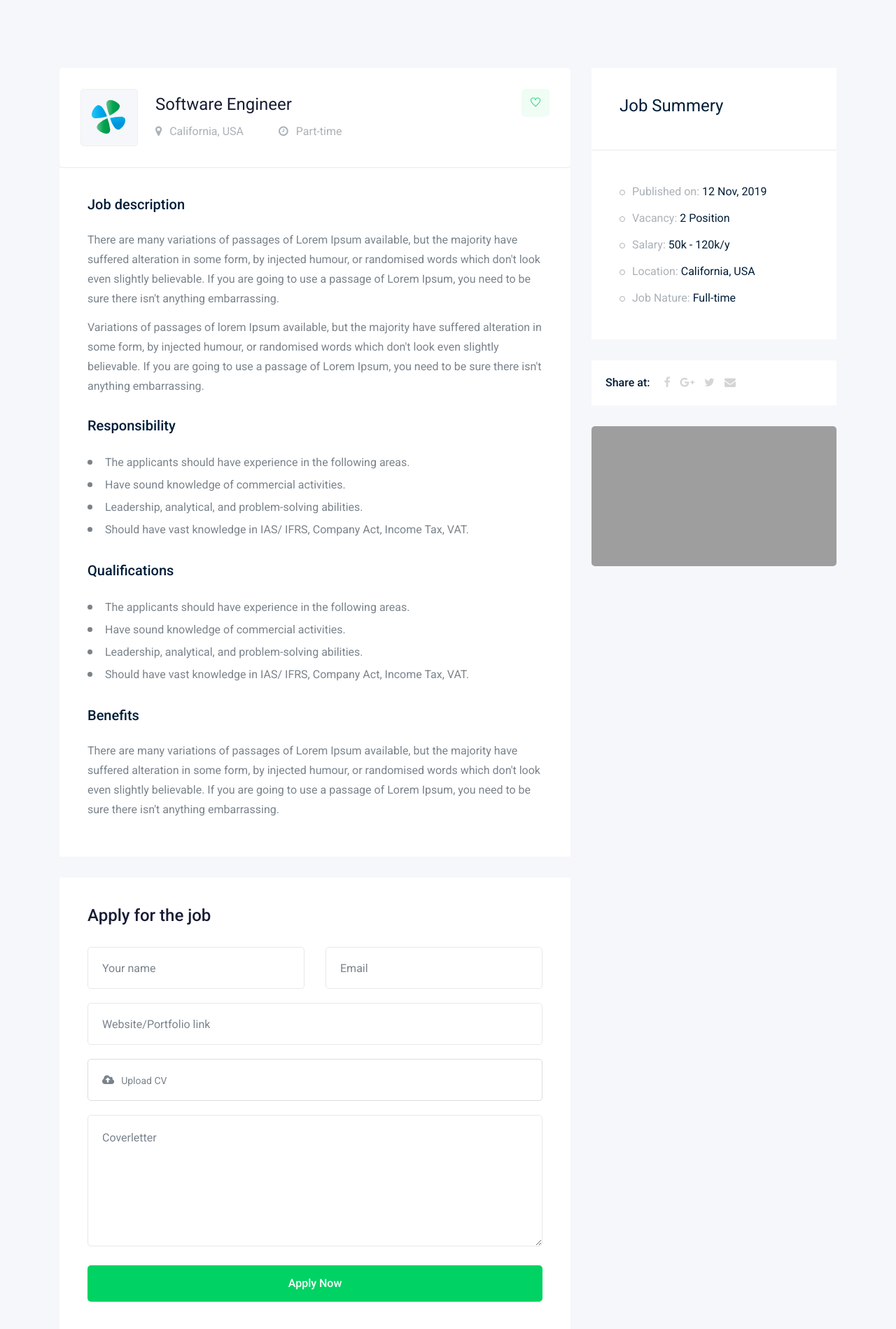
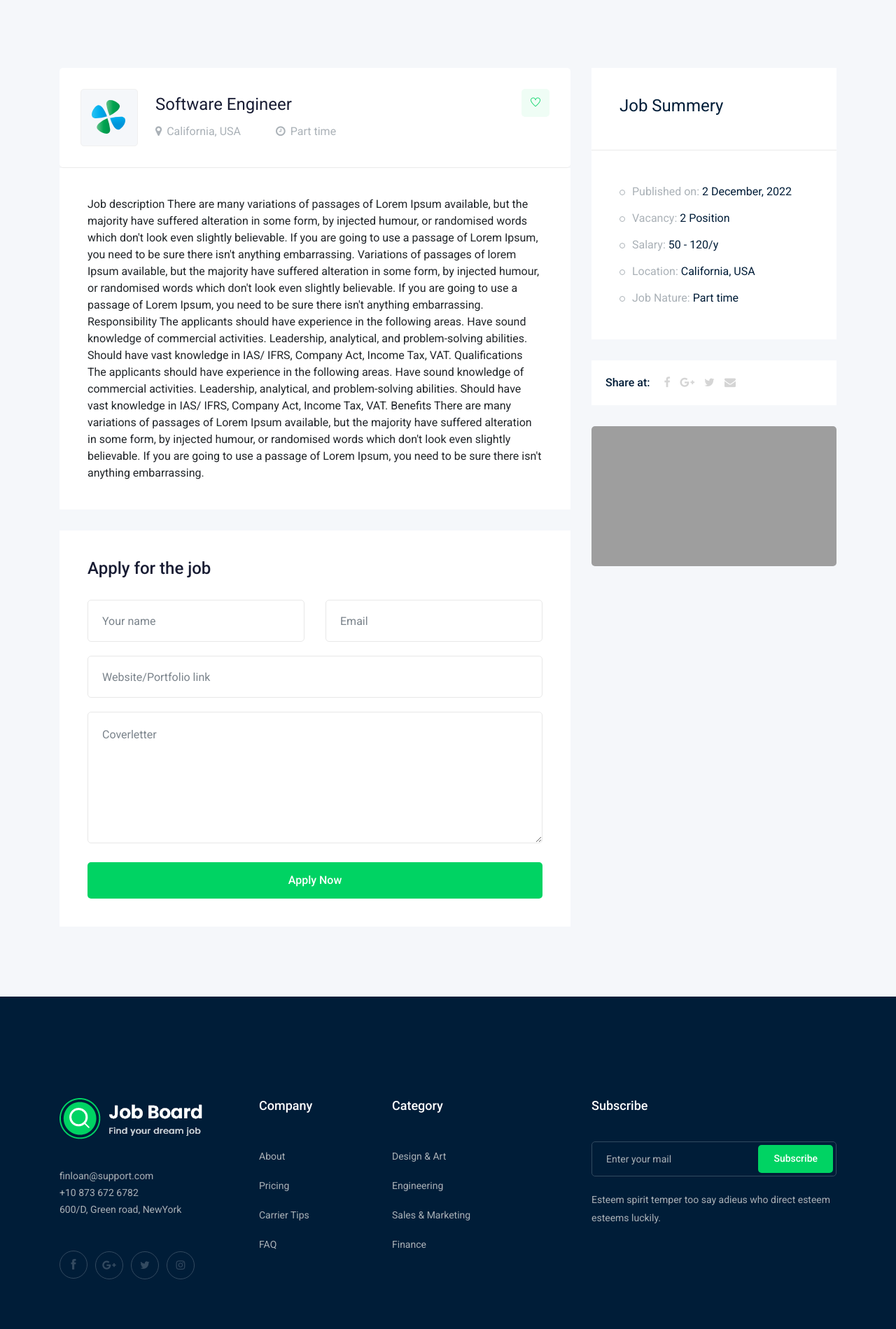
Before and after one commit to KarataevForever/Job-board, a PHP site: page /job_details.php?id=1 in a window 1280 px wide. Shown: the part 354-2253 px from the top of the page at 70% size. Run offline with PHP 8.4, Linux system fonts and the light colour scheme; data comes from the database, SQL or seed files in the repository; a map, chart or similar area stays blank; some libraries are stand-ins or nearby versions; grey boxes are pictures that could not be loaded.

Commit message:
all done

```diff
--- a/parts/job_list.php
+++ b/parts/job_list.php
@@ -19,7 +19,7 @@
         <div class="jobs_right">
             <div class="apply_now">
                 <a class="heart_mark" href="#"> <i class="ti-heart"></i> </a>
-                <a href="job_details.php?id=<?=$job['id']?>" class="boxed-btn3">Apply Now</a>
+                <a href="job_details.php?id=<?=$job['jobs_id']?>" class="boxed-btn3">Apply Now</a>
             </div>
             <div class="date">
                 <p>Date line: <?=date( "j F, Y" , strtotime($job['published']) )?></p>
--- a/www/job_details.php
+++ b/www/job_details.php
@@ -1,3 +1,25 @@
+<?php
+    /** @var $db pdo*/
+    $db = require $_SERVER['DOCUMENT_ROOT'] . '/common/db.php';
+
+    $job_id = $_GET['id'];
+
+    $job_info = $db->query("SELECT published,
+                                            vacancy_tally,
+                                            salary_from,
+                                            salary_to,
+                                            city.citys as city,
+                                            country.countries as country,
+                                            job_nature.job_natures as job_nature,
+                                            description,
+                                            title
+                                    FROM jobs
+                                    JOIN city ON jobs.city = city.id
+                                    JOIN country ON city.id = country.id
+                                    JOIN job_nature ON job_nature.id = jobs.job_nature
+                                    WHERE jobs.id = {$job_id}")->fetch(PDO::FETCH_ASSOC);
+    $date = date( "j F, Y", strtotime( $job_info['published'] ) );
+?>
 <!doctype html>
 <html class="no-js" lang="zxx">
 
@@ -76,7 +98,7 @@
             <div class="row">
                 <div class="col-xl-12">
                     <div class="bradcam_text">
-                        <h3>Software Engineer</h3>
+                        <h3><?=$job_info['title']?></h3>
                     </div>
                 </div>
             </div>
@@ -95,13 +117,13 @@
                                     <img src="img/svg_icon/1.svg" alt="">
                                 </div>
                                 <div class="jobs_conetent">
-                                    <a href="#"><h4>Software Engineer</h4></a>
+                                    <a href="#"><h4><?=$job_info['title']?></h4></a>
                                     <div class="links_locat d-flex align-items-center">
                                         <div class="location">
-                                            <p> <i class="fa fa-map-marker"></i> California, USA</p>
+                                            <p> <i class="fa fa-map-marker"></i><?=$job_info['city']?>, <?=$job_info['country']?></p>
                                         </div>
                                         <div class="location">
-                                            <p> <i class="fa fa-clock-o"></i> Part-time</p>
+                                            <p> <i class="fa fa-clock-o"></i><?=$job_info['job_nature']?></p>
                                         </div>
                                     </div>
                                 </div>
@@ -114,74 +136,36 @@
                         </div>
                     </div>
                     <div class="descript_wrap white-bg">
-                        <div class="single_wrap">
-                            <h4>Job description</h4>
-                            <p>There are many variations of passages of Lorem Ipsum available, but the majority have suffered alteration in some form, by injected humour, or randomised words which don't look even slightly believable. If you are going to use a passage of Lorem Ipsum, you need to be sure there isn't anything embarrassing.</p>
-                            <p>Variations of passages of lorem Ipsum available, but the majority have suffered alteration in some form, by injected humour, or randomised words which don't look even slightly believable. If you are going to use a passage of Lorem Ipsum, you need to be sure there isn't anything embarrassing.</p>
-                        </div>
-                        <div class="single_wrap">
-                            <h4>Responsibility</h4>
-                            <ul>
-                                <li>The applicants should have experience in the following areas.
-                                </li>
-                                <li>Have sound knowledge of commercial activities.</li>
-                                <li>Leadership, analytical, and problem-solving abilities.</li>
-                                <li>Should have vast knowledge in IAS/ IFRS, Company Act, Income Tax, VAT.</li>
-                            </ul>
-                        </div>
-                        <div class="single_wrap">
-                            <h4>Qualifications</h4>
-                            <ul>
-                                <li>The applicants should have experience in the following areas.
-                                </li>
-                                <li>Have sound knowledge of commercial activities.</li>
-                                <li>Leadership, analytical, and problem-solving abilities.</li>
-                                <li>Should have vast knowledge in IAS/ IFRS, Company Act, Income Tax, VAT.</li>
-                            </ul>
-                        </div>
-                        <div class="single_wrap">
-                            <h4>Benefits</h4>
-                            <p>There are many variations of passages of Lorem Ipsum available, but the majority have suffered alteration in some form, by injected humour, or randomised words which don't look even slightly believable. If you are going to use a passage of Lorem Ipsum, you need to be sure there isn't anything embarrassing.</p>
-                        </div>
+                        <?=$job_info['description']?>
                     </div>
                     <div class="apply_job_form white-bg">
                         <h4>Apply for the job</h4>
-                        <form action="#">
+                        <form action="/app/job_form_handler.php" method="post">
                             <div class="row">
                                 <div class="col-md-6">
                                     <div class="input_field">
-                                        <input type="text" placeholder="Your name">
+                                        <input type="text" name="name" placeholder="Your name">
                                     </div>
                                 </div>
                                 <div class="col-md-6">
                                     <div class="input_field">
-                                        <input type="text" placeholder="Email">
+                                        <input type="text" name="email" placeholder="Email">
                                     </div>
                                 </div>
                                 <div class="col-md-12">
                                     <div class="input_field">
-                                        <input type="text" placeholder="Website/Portfolio link">
+                                        <input type="text" name="portfolio" placeholder="Website/Portfolio link">
                                     </div>
                                 </div>
-                                <div class="col-md-12">
-                                    <div class="input-group">
-                                        <div class="input-group-prepend">
-                                          <button type="button" id="inputGroupFileAddon03"><i class="fa fa-cloud-upload" aria-hidden="true"></i>
-                                          </button>
-                                        </div>
-                                        <div class="custom-file">
-                                          <input type="file" class="custom-file-input" id="inputGroupFile03" aria-describedby="inputGroupFileAddon03">
-                                          <label class="custom-file-label" for="inputGroupFile03">Upload CV</label>
-                                        </div>
-                                      </div>
-                                </div>
+
                                 <div class="col-md-12">
                                     <div class="input_field">
-                                        <textarea name="#" id="" cols="30" rows="10" placeholder="Coverletter"></textarea>
+                                        <textarea name="#" id="" cols="30" rows="10" name="coverletter" placeholder="Coverletter"></textarea>
                                     </div>
                                 </div>
                                 <div class="col-md-12">
                                     <div class="submit_btn">
+                                        <input type="hidden" name="title" value="<?=$job_info['title']?>">
                                         <button class="boxed-btn3 w-100" type="submit">Apply Now</button>
                                     </div>
                                 </div>
@@ -196,11 +180,11 @@
                         </div>
                         <div class="job_content">
                             <ul>
-                                <li>Published on: <span>12 Nov, 2019</span></li>
-                                <li>Vacancy: <span>2 Position</span></li>
-                                <li>Salary: <span>50k - 120k/y</span></li>
-                                <li>Location: <span>California, USA</span></li>
-                                <li>Job Nature: <span> Full-time</span></li>
+                                <li>Published on: <span><?=$date?></span></li>
+                                <li>Vacancy: <span><?=$job_info['vacancy_tally']?> Position</span></li>
+                                <li>Salary: <span><?=$job_info['salary_from']?> - <?=$job_info['salary_to']?>/y</span></li>
+                                <li>Location: <span><?=$job_info['city']?>, <?=$job_info['country']?></span></li>
+                                <li>Job Nature: <span><?=$job_info['job_nature']?></span></li>
                             </ul>
                         </div>
                     </div>
--- a/www/jobs.php
+++ b/www/jobs.php
@@ -166,7 +166,7 @@
                     <div class="job_filter white-bg">
                         <div class="form_inner white-bg">
                             <h3>Filter</h3>
-                            <form action="/www/jobs">
+                            <form action="/www/jobs" id="form">
                                 <div class="row">
                                     <div class="col-lg-12">
                                         <div class="single_field">
@@ -396,7 +396,7 @@ Copyright &copy;<script>document.write(new Date().getFullYear());</script> All r
                 range: true,
                 min: 0,
                 max: 120000,
-                values: [ 750, 120000 ],
+                values: [ 0, 120000 ],
                 slide: function( event, ui ) {
                     $("#range-visible").text("$" + ui.values[ 0 ] + " - $" + ui.values[ 1 ] +"/ Year");
                     $( "#amount" ).val( ui.values[ 0 ] + "-" + ui.values[ 1 ]);
```
